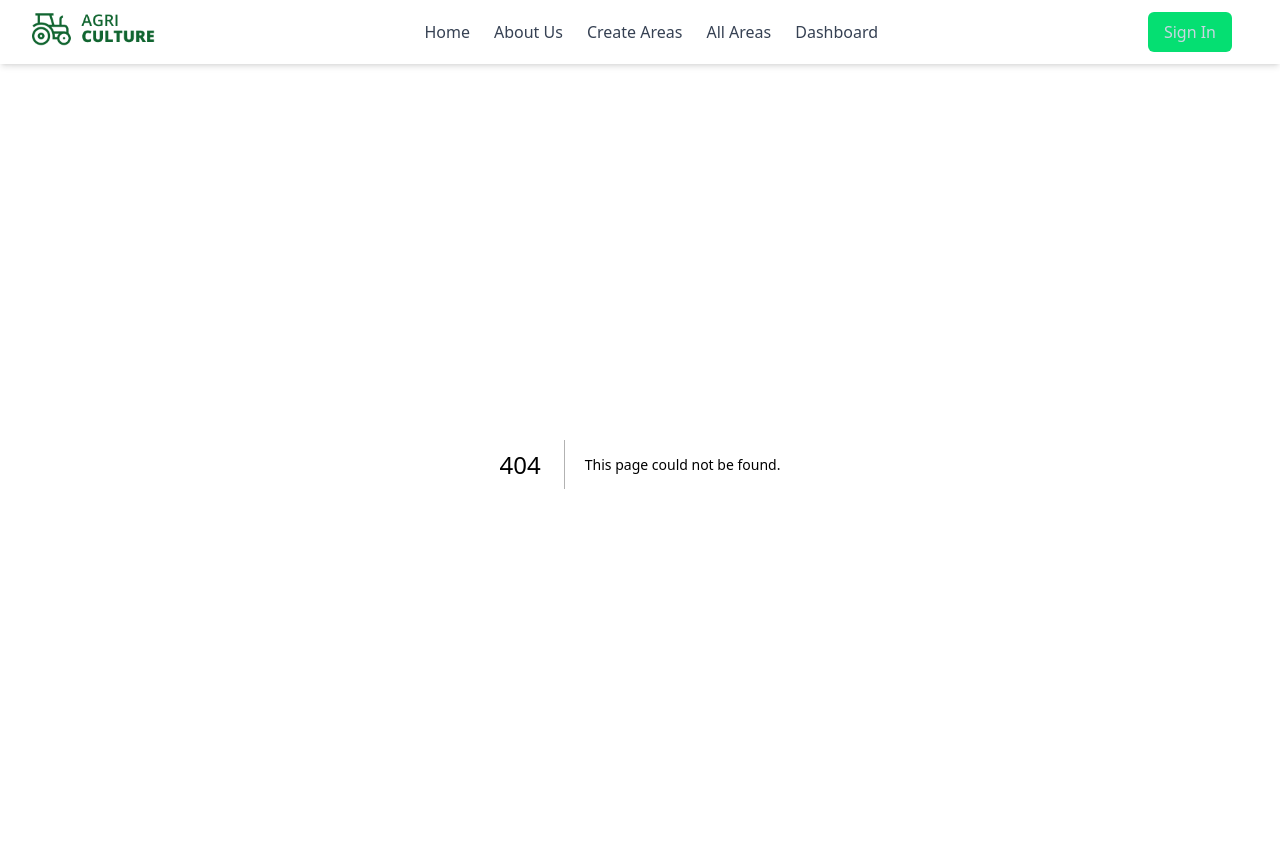
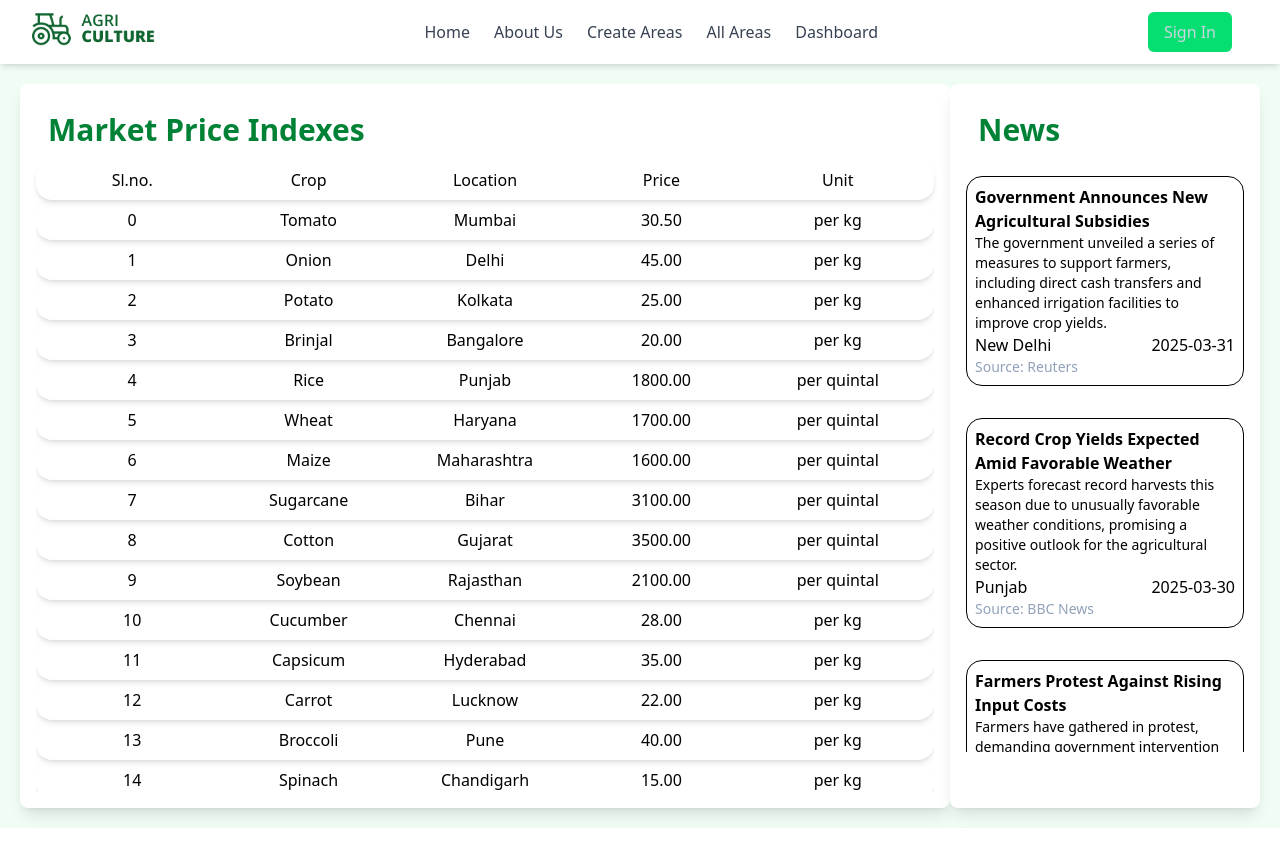
Before and after one commit to CodingPheonix/Team-Sparsh---Solution-Challenge-, a Next.js app in the folder FrontEnd/: page /Market_Prices in a window 1280 px wide. Before the commit this address had no page. After the commit the page ends 828 px from the top, so only its background shows below. Built offline with nearby package versions, Linux system fonts and the light colour scheme.

Commit message:
make a sample page for market prices and daily news

```diff
--- /dev/null
+++ b/FrontEnd/app/Components/Market_price_card.tsx
@@ -0,0 +1,24 @@
+import React from 'react'
+
+type Info = {
+    slno: string,
+    crop: string,
+    location: string,
+    price: string,
+    unit: string
+}
+const Market_price_card: React.FC<Info> = ({ slno, crop, location, price, unit }) => {
+  return (
+    <div className='w-full p-2 shadow-md rounded-2xl'>
+      <ul className='flex justify-around items-center'>
+        <li className='w-1/5 text-center'>{slno}</li>
+        <li className='w-1/5 text-center'>{crop}</li>
+        <li className='w-1/5 text-center'>{location}</li>
+        <li className='w-1/5 text-center'>{price}</li>
+        <li className='w-1/5 text-center'>{unit}</li>
+      </ul>
+    </div>
+  )
+}
+
+export default Market_price_card
--- /dev/null
+++ b/FrontEnd/app/Components/News_card.tsx
@@ -0,0 +1,25 @@
+import React from 'react'
+
+type NewsInfo = {
+    headline: string,
+    location: string,
+    publishedDate: string,
+    source: string,
+    content: string
+}
+
+const News_card: React.FC<NewsInfo> = ({ headline, location, publishedDate, source, content }) => {
+    return (
+        <div className='w-full flex flex-col justify-around items-start border rounded-2xl m-4 p-2'>
+            <h3 className='font-semibold'>{headline}</h3>
+            <p className='text-sm'>{content}</p>
+            <div className='flex flex-row justify-between items-center w-full'>
+                <p>{location}</p>
+                <p>{publishedDate}</p>
+            </div>
+            <p className='text-sm text-slate-400'>Source: {source}</p>
+        </div>
+    )
+}
+
+export default News_card
--- /dev/null
+++ b/FrontEnd/app/Market_Prices/page.tsx
@@ -0,0 +1,114 @@
+// 'use client'
+// import React, { useState } from 'react'
+// import market_prices from '../json/market_prices.json'
+// import Market_price_card from '../Components/Market_price_card'
+// import News_card from '../Components/News_card'
+// import news_data from '../json/news.json'
+
+// const page: React.FC = () => {
+
+//     const [initdata, setInitdata] = useState({
+//         slno: 'Sl.no.',
+//         crop: 'Crop',
+//         location: 'Location',
+//         price: 'Price',
+//         unit: 'Unit'
+//     })
+
+//     return (
+//         <div className='flex'>
+//             <div className='w-3/4'>
+//                 <h1 className='font-bold text-3xl m-3 '>Market Price Indexes</h1>
+//                 <div className='w-[90%]'>
+//                     <Market_price_card {...initdata} />
+//                 </div>
+//                 <div className='w-[90%] grid place-items-center h-[calc(100vh-10.5rem)] overflow-scroll'>
+//                     {market_prices && (
+//                         market_prices.map((data, index) => {
+//                             return (
+//                                 <Market_price_card key={index} slno={`${index}`} crop={data.crop} location={data.location} price={data.marketPrice} unit={data.unit} />
+//                             )
+//                         })
+//                     )}
+//                 </div>
+//             </div>
+//             <div className='w-1/4'>
+//             <h1 className='font-bold text-3xl m-3 '>News</h1>
+//                 <div className='w-[90%] grid place-items-center h-[calc(100vh-10.5rem)] overflow-scroll'>
+//                     {news_data && (
+//                         news_data.map((data, index) => {
+//                             return (
+//                                 <News_card key={index} headline={data.headline} location={data.location} publishedDate={data.publishedDate} source={data.source} content={data.content} />
+//                             )
+//                         })
+//                     )}
+//                 </div>
+//             </div>
+//         </div>
+//     )
+// }
+
+// export default page
+
+
+
+
+'use client';
+import React, { useState } from 'react';
+import market_prices from '../json/market_prices.json';
+import Market_price_card from '../Components/Market_price_card';
+import News_card from '../Components/News_card';
+import news_data from '../json/news.json';
+
+const Page: React.FC = () => {
+  const [initdata, setInitdata] = useState({
+    slno: 'Sl.no.',
+    crop: 'Crop',
+    location: 'Location',
+    price: 'Price',
+    unit: 'Unit',
+  });
+
+  return (
+    <div className='flex flex-col md:flex-row bg-green-50 min-h-[calc(100vh-20rem)] p-2 md:p-5'>
+      {/* Market Data Section */}
+      <div className='md:w-3/4 w-full bg-white p-4 rounded-lg shadow-lg'>
+        <h1 className='font-bold text-3xl text-green-700 m-3'>Market Price Indexes</h1>
+        <div className='w-full'>
+          <Market_price_card {...initdata} />
+        </div>
+        <div className='w-full grid place-items-center h-[calc(100vh-13rem)] overflow-scroll'>
+          {market_prices.map((data, index) => (
+            <Market_price_card
+              key={index}
+              slno={`${index}`}
+              crop={data.crop}
+              location={data.location}
+              price={data.marketPrice}
+              unit={data.unit}
+            />
+          ))}
+        </div>
+      </div>
+
+      {/* News Section */}
+      <div className='md:w-1/4 w-full bg-white p-4 rounded-lg shadow-lg mt-5 md:mt-0'>
+        <h1 className='font-bold text-3xl text-green-700 m-3'>News</h1>
+        <div className='w-full grid place-items-center h-[calc(100vh-13rem)] overflow-scroll'>
+          {news_data.map((data, index) => (
+            <News_card
+              key={index}
+              headline={data.headline}
+              location={data.location}
+              publishedDate={data.publishedDate}
+              source={data.source}
+              content={data.content}
+            />
+          ))}
+        </div>
+      </div>
+    </div>
+  );
+};
+
+export default Page;
--- /dev/null
+++ b/FrontEnd/app/json/market_prices.json
@@ -0,0 +1,107 @@
+[
+    {
+        "crop": "Tomato",
+        "location": "Mumbai",
+        "marketPrice": "30.50",
+        "unit": "per kg",
+        "source": "Agmarknet"
+    },
+    {
+        "crop": "Onion",
+        "location": "Delhi",
+        "marketPrice": "45.00",
+        "unit": "per kg",
+        "source": "Agmarknet"
+    },
+    {
+        "crop": "Potato",
+        "location": "Kolkata",
+        "marketPrice": "25.00",
+        "unit": "per kg",
+        "source": "Kisandeals"
+    },
+    {
+        "crop": "Brinjal",
+        "location": "Bangalore",
+        "marketPrice": "20.00",
+        "unit": "per kg",
+        "source": "Kisandeals"
+    },
+    {
+        "crop": "Rice",
+        "location": "Punjab",
+        "marketPrice": "1800.00",
+        "unit": "per quintal",
+        "source": "Mandiprices"
+    },
+    {
+        "crop": "Wheat",
+        "location": "Haryana",
+        "marketPrice": "1700.00",
+        "unit": "per quintal",
+        "source": "Mandiprices"
+    },
+    {
+        "crop": "Maize",
+        "location": "Maharashtra",
+        "marketPrice": "1600.00",
+        "unit": "per quintal",
+        "source": "Agmarknet"
+    },
+    {
+        "crop": "Sugarcane",
+        "location": "Bihar",
+        "marketPrice": "3100.00",
+        "unit": "per quintal",
+        "source": "Kisandeals"
+    },
+    {
+        "crop": "Cotton",
+        "location": "Gujarat",
+        "marketPrice": "3500.00",
+        "unit": "per quintal",
+        "source": "Mandiprices"
+    },
+    {
+        "crop": "Soybean",
+        "location": "Rajasthan",
+        "marketPrice": "2100.00",
+        "unit": "per quintal",
+        "source": "Agmarknet"
+    },
+    {
+        "crop": "Cucumber",
+        "location": "Chennai",
+        "marketPrice": "28.00",
+        "unit": "per kg",
+        "source": "Kisandeals"
+    },
+    {
+        "crop": "Capsicum",
+        "location": "Hyderabad",
+        "marketPrice": "35.00",
+        "unit": "per kg",
+        "source": "Mandiprices"
+    },
+    {
+        "crop": "Carrot",
+        "location": "Lucknow",
+        "marketPrice": "22.00",
+        "unit": "per kg",
+        "source": "Agmarknet"
+    },
+    {
+        "crop": "Broccoli",
+        "location": "Pune",
+        "marketPrice": "40.00",
+        "unit": "per kg",
+        "source": "Kisandeals"
+    },
+    {
+        "crop": "Spinach",
+        "location": "Chandigarh",
+        "marketPrice": "15.00",
+        "unit": "per kg",
+        "source": "Mandiprices"
+    }
+]
--- /dev/null
+++ b/FrontEnd/app/json/news.json
@@ -0,0 +1,37 @@
+[
+    {
+        "headline": "Government Announces New Agricultural Subsidies",
+        "location": "New Delhi",
+        "publishedDate": "2025-03-31",
+        "source": "Reuters",
+        "content": "The government unveiled a series of measures to support farmers, including direct cash transfers and enhanced irrigation facilities to improve crop yields."
+    },
+    {
+        "headline": "Record Crop Yields Expected Amid Favorable Weather",
+        "location": "Punjab",
+        "publishedDate": "2025-03-30",
+        "source": "BBC News",
+        "content": "Experts forecast record harvests this season due to unusually favorable weather conditions, promising a positive outlook for the agricultural sector."
+    },
+    {
+        "headline": "Farmers Protest Against Rising Input Costs",
+        "location": "Mumbai",
+        "publishedDate": "2025-03-29",
+        "source": "The Economic Times",
+        "content": "Farmers have gathered in protest, demanding government intervention to curb escalating costs of seeds, fertilizers, and other essential inputs."
+    },
+    {
+        "headline": "Innovative Farming Techniques Boost Productivity",
+        "location": "Hyderabad",
+        "publishedDate": "2025-03-28",
+        "source": "Al Jazeera",
+        "content": "New technological innovations and modern farming practices are leading to significant productivity gains in the region."
+    },
+    {
+        "headline": "Global Trade Talks Impact Local Agriculture",
+        "location": "Kolkata",
+        "publishedDate": "2025-03-27",
+        "source": "CNN",
+        "content": "Ongoing global trade negotiations are expected to affect local agricultural exports, with farmers seeking assurances on pricing and market access."
+    }
+]
```
